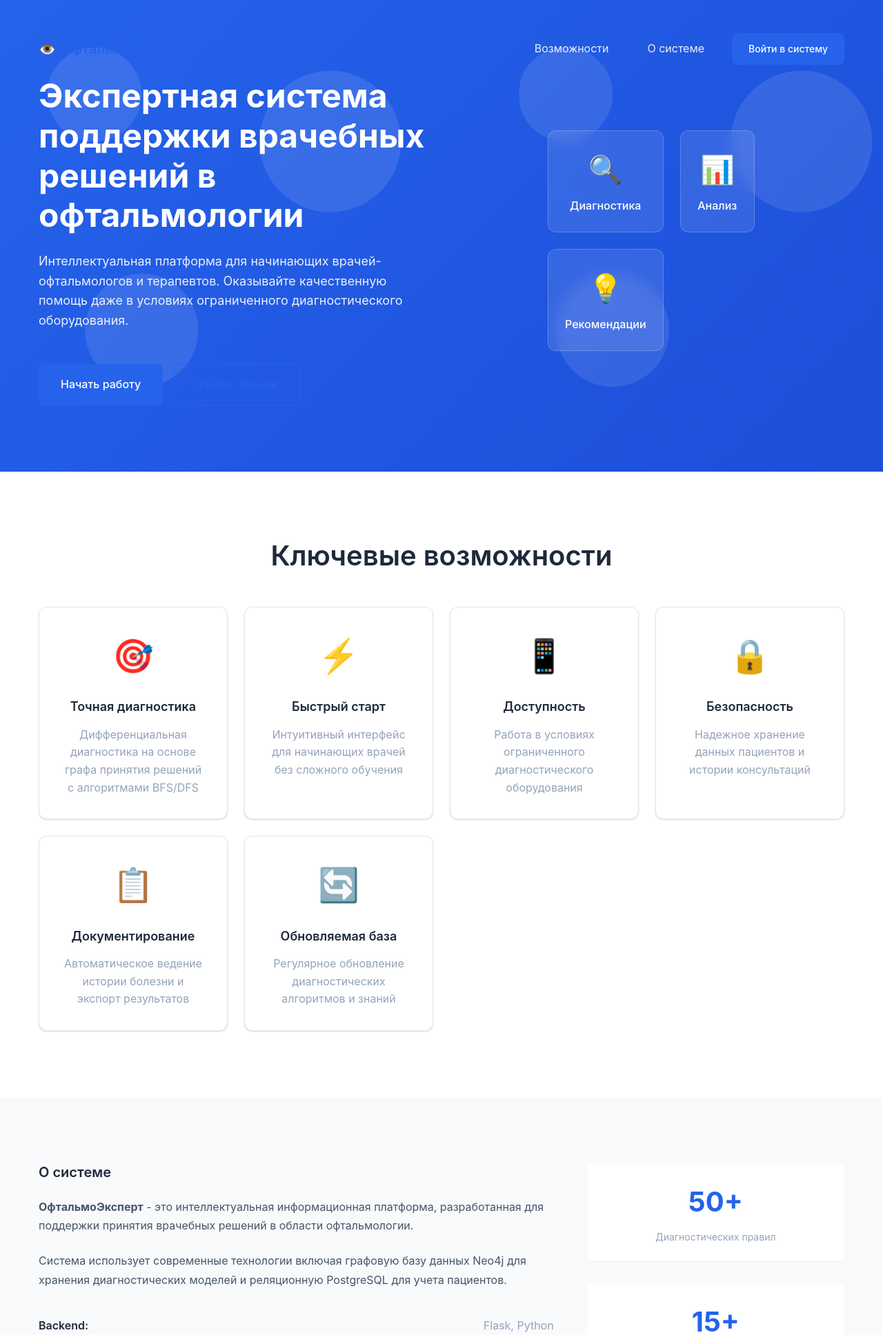
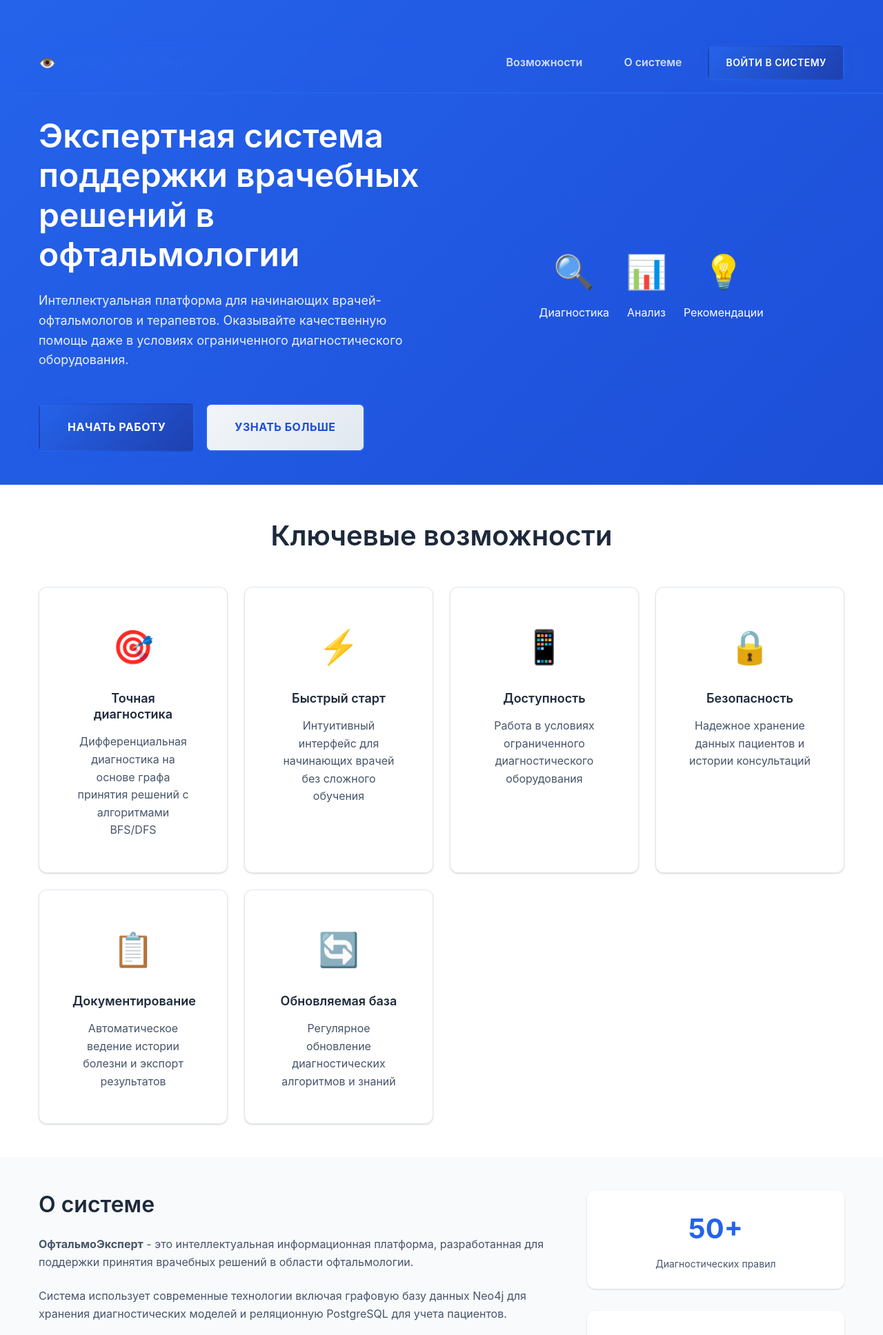
Before and after one commit to 517ANT39/expert-system-for-diagnosing-ophthalmological-diseases, a Flask app: template solution/app/views/templates/index.html in a window 1280 px wide. Shown: the top 1936 px of the page at 69% size. Run offline with Flask 3, Linux system fonts and the light colour scheme; the template is opened without the code that fills it, so the values that code supplies are empty.

Commit message:
style: update main.css and index.html (WIP)

```diff
--- a/solution/app/views/static/css/main.css
+++ b/solution/app/views/static/css/main.css
@@ -72,6 +72,7 @@ h3 { font-size: var(--font-size-lg); }
 .text-sm { font-size: var(--font-size-sm); }
 .text-xs { font-size: var(--font-size-xs); }
 .text-muted { color: var(--text-muted); }
+.text-center { text-align: center; }
 
 /* Layout */
 .container {
@@ -80,45 +81,23 @@ h3 { font-size: var(--font-size-lg); }
     padding: 0 var(--spacing-md);
 }
 
-.page-header {
-    display: flex;
-    justify-content: space-between;
-    align-items: center;
-    margin-bottom: var(--spacing-xl);
-    padding-bottom: var(--spacing-md);
-    border-bottom: 1px solid var(--border-color);
-}
-
-/* Cards */
-.card {
-    background: var(--surface-color);
-    border-radius: var(--border-radius-lg);
-    box-shadow: var(--shadow);
-    padding: var(--spacing-lg);
-    margin-bottom: var(--spacing-md);
-    border: 1px solid var(--border-color);
-}
-
-.card-header {
-    padding-bottom: var(--spacing-md);
-    margin-bottom: var(--spacing-md);
-    border-bottom: 1px solid var(--border-color);
-}
-
 /* Buttons */
+/* Buttons - Enhanced visibility */
 .btn {
     display: inline-flex;
     align-items: center;
     justify-content: center;
     padding: 0.75rem 1.5rem;
     font-size: var(--font-size-sm);
-    font-weight: 500;
+    font-weight: 600; /* Более жирный текст */
     text-decoration: none;
     border: none;
     border-radius: var(--border-radius);
     cursor: pointer;
-    transition: all 0.2s ease-in-out;
+    transition: all 0.3s ease-in-out; /* Более плавная анимация */
     gap: var(--spacing-sm);
+    text-transform: uppercase; /* Заглавные буквы для лучшей читаемости */
+    letter-spacing: 0.5px; /* Разрежение букв */
 }
 
 .btn:disabled {
@@ -127,109 +106,81 @@ h3 { font-size: var(--font-size-lg); }
 }
 
 .btn-primary {
-    background-color: var(--primary-color);
+    background: linear-gradient(135deg, var(--primary-color), #1E40AF); /* Градиент */
     color: white;
+    box-shadow: 0 4px 12px rgba(37, 99, 235, 0.3); /* Яркая тень */
+    border: 2px solid transparent; /* Контур */
 }
 
 .btn-primary:hover:not(:disabled) {
-    background-color: var(--primary-dark);
-    transform: translateY(-1px);
-    box-shadow: var(--shadow-md);
+    background: linear-gradient(135deg, #1E40AF, #1D4ED8);
+    transform: translateY(-2px); /* Более заметный подъем */
+    box-shadow: 0 8px 20px rgba(37, 99, 235, 0.4); /* Усиленная тень */
 }
 
 .btn-secondary {
-    background-color: transparent;
-    color: var(--primary-color);
-    border: 1px solid var(--primary-color);
+    background: linear-gradient(135deg, #F1F5F9, #E2E8F0); /* Градиентный фон */
+    color: var(--primary-dark);
+    border: 2px solid var(--primary-color); /* Яркая граница */
+    font-weight: 600;
 }
 
 .btn-secondary:hover:not(:disabled) {
-    background-color: var(--primary-color);
+    background: linear-gradient(135deg, var(--primary-color), var(--primary-dark));
     color: white;
+    transform: translateY(-2px);
+    box-shadow: 0 6px 16px rgba(37, 99, 235, 0.3);
 }
 
 .btn-success {
-    background-color: var(--success-color);
+    background: linear-gradient(135deg, var(--success-color), #047857);
     color: white;
+    box-shadow: 0 4px 12px rgba(5, 150, 105, 0.3);
+    border: 2px solid transparent;
+}
+
+.btn-success:hover:not(:disabled) {
+    background: linear-gradient(135deg, #047857, #065F46);
+    transform: translateY(-2px);
+    box-shadow: 0 8px 20px rgba(5, 150, 105, 0.4);
 }
 
 .btn-danger {
-    background-color: var(--warning-color);
+    background: linear-gradient(135deg, var(--warning-color), #B91C1C);
     color: white;
+    box-shadow: 0 4px 12px rgba(220, 38, 38, 0.3);
+    border: 2px solid transparent;
+}
+
+.btn-danger:hover:not(:disabled) {
+    background: linear-gradient(135deg, #B91C1C, #991B1B);
+    transform: translateY(-2px);
+    box-shadow: 0 8px 20px rgba(220, 38, 38, 0.4);
 }
 
 .btn-lg {
-    padding: 1rem 2rem;
+    padding: 1.25rem 2.5rem; /* Увеличил размер */
     font-size: var(--font-size-base);
+    font-weight: 700; /* Еще более жирный */
 }
 
 .btn-sm {
-    padding: 0.5rem 1rem;
+    padding: 0.75rem 1.25rem;
     font-size: var(--font-size-xs);
-}
-
-/* Forms */
-.form-group {
-    margin-bottom: var(--spacing-lg);
-}
-
-.form-label {
-    display: block;
-    margin-bottom: var(--spacing-sm);
-    font-weight: 500;
-    color: var(--text-primary);
-}
-
-.form-control {
-    width: 100%;
-    padding: 0.75rem;
-    border: 1px solid var(--border-color);
-    border-radius: var(--border-radius);
-    font-size: var(--font-size-base);
-    transition: border-color 0.2s ease-in-out;
-}
-
-.form-control:focus {
-    outline: none;
-    border-color: var(--primary-color);
-    box-shadow: 0 0 0 3px rgba(37, 99, 235, 0.1);
-}
-
-/* Tables */
-.table {
-    width: 100%;
-    border-collapse: collapse;
-    background: var(--surface-color);
-    border-radius: var(--border-radius);
-    overflow: hidden;
-    box-shadow: var(--shadow-sm);
-}
-
-.table th,
-.table td {
-    padding: 0.75rem 1rem;
-    text-align: left;
-    border-bottom: 1px solid var(--border-color);
-}
-
-.table th {
-    background-color: var(--background-color);
     font-weight: 600;
-    color: var(--text-secondary);
-}
-
-.table tbody tr:hover {
-    background-color: var(--background-color);
 }
 
 /* Navigation */
+/* Enhanced Navigation - Keep buttons on the right */
 .navbar {
-    background: var(--surface-color);
-    box-shadow: var(--shadow);
+    background: rgba(255, 255, 255, 0.95); /* Полупрозрачный белый */
+    backdrop-filter: blur(10px); /* Размытие фона */
+    box-shadow: 0 8px 32px rgba(0, 0, 0, 0.1);
     padding: 1rem 0;
     position: sticky;
     top: 0;
-    z-index: 100;
+    z-index: 1000; /* Выше всех элементов */
+    border-bottom: 2px solid var(--primary-color); /* Яркая нижняя граница */
 }
 
 .navbar-content {
@@ -250,22 +201,28 @@ h3 { font-size: var(--font-size-lg); }
 
 .nav-links {
     display: flex;
-    gap: var(--spacing-lg);
+    gap: var(--spacing-md);
     align-items: center;
+    margin-left: auto; /* Это оставляет кнопки справа */
 }
 
 .nav-link {
-    color: var(--text-secondary);
+    color: var(--text-primary);
     text-decoration: none;
-    padding: 0.5rem 1rem;
+    padding: 0.75rem 1.25rem;
     border-radius: var(--border-radius);
-    transition: all 0.2s ease-in-out;
+    transition: all 0.3s ease;
+    font-weight: 600;
+    border: 2px solid transparent;
+    white-space: nowrap; /* Запрещает перенос текста */
 }
 
 .nav-link:hover,
 .nav-link.active {
     color: var(--primary-color);
-    background-color: var(--background-color);
+    background: linear-gradient(135deg, rgba(37, 99, 235, 0.1), rgba(37, 99, 235, 0.05));
+    border: 2px solid var(--primary-color);
+    transform: translateY(-1px);
 }
 
 /* Grid system */
@@ -282,31 +239,270 @@ h3 { font-size: var(--font-size-lg); }
     grid-template-columns: repeat(auto-fit, minmax(250px, 1fr));
 }
 
-/* Utilities */
-.text-center { text-align: center; }
-.text-right { text-align: right; }
-.mb-0 { margin-bottom: 0; }
-.mb-2 { margin-bottom: var(--spacing-md); }
-.mb-4 { margin-bottom: var(--spacing-xl); }
-.mt-2 { margin-top: var(--spacing-md); }
-.mt-4 { margin-top: var(--spacing-xl); }
-.p-4 { padding: var(--spacing-xl); }
+/* Hero Section */
+.hero {
+    background: linear-gradient(135deg, var(--primary-color) 0%, var(--primary-dark) 100%);
+    color: white;
+    padding: var(--spacing-2xl) 0;
+    min-height: 80vh;
+    display: flex;
+    flex-direction: column;
+    justify-content: center;
+}
 
-.d-flex { display: flex; }
-.align-center { align-items: center; }
-.justify-between { justify-content: space-between; }
-.gap-2 { gap: var(--spacing-md); }
+.hero .navbar {
+    background: transparent;
+    box-shadow: none;
+    position: relative;
+}
+
+.hero .nav-link {
+    color: rgba(255, 255, 255, 0.8);
+}
+
+.hero .nav-link:hover {
+    color: white;
+    background-color: rgba(255, 255, 255, 0.1);
+}
+
+.hero-content {
+    display: grid;
+    grid-template-columns: 1fr 1fr;
+    gap: var(--spacing-2xl);
+    align-items: center;
+    margin-top: var(--spacing-xl);
+}
+
+.hero-text h1 {
+    color: white;
+    font-size: 3rem;
+    margin-bottom: var(--spacing-lg);
+    line-height: 1.2;
+}
+
+.hero-description {
+    font-size: var(--font-size-lg);
+    color: rgba(255, 255, 255, 0.9);
+    margin-bottom: var(--spacing-2xl);
+    line-height: 1.6;
+}
+
+.hero-actions {
+    display: flex;
+    gap: var(--spacing-md);
+    flex-wrap: wrap;
+}
+
+.medical-illustration {
+    display: flex;
+    justify-content: center;
+    gap: var(--spacing-lg);
+}
+
+.illustration-item {
+    text-align: center;
+    color: white;
+}
+
+.illustration-item .icon {
+    font-size: 3rem;
+    margin-bottom: var(--spacing-sm);
+    display: block;
+}
+
+/* Features Section */
+.features-section {
+    padding: var(--spacing-2xl) 0;
+    background: var(--surface-color);
+}
+
+.section-title {
+    text-align: center;
+    margin-bottom: var(--spacing-2xl);
+    font-size: 2.5rem;
+    color: var(--text-primary);
+}
+
+.feature-card {
+    background: var(--surface-color);
+    padding: var(--spacing-2xl);
+    border-radius: var(--border-radius-lg);
+    text-align: center;
+    box-shadow: var(--shadow);
+    border: 1px solid var(--border-color);
+    transition: all 0.3s ease;
+}
+
+.feature-card:hover {
+    transform: translateY(-5px);
+    box-shadow: var(--shadow-lg);
+}
+
+.feature-icon {
+    font-size: 3rem;
+    margin-bottom: var(--spacing-lg);
+}
+
+.feature-card h3 {
+    color: var(--text-primary);
+    margin-bottom: var(--spacing-md);
+    font-size: var(--font-size-lg);
+}
+
+.feature-card p {
+    color: var(--text-secondary);
+    line-height: 1.6;
+}
+
+/* About Section */
+.about-section {
+    padding: var(--spacing-2xl) 0;
+    background: var(--background-color);
+}
+
+.about-content {
+    display: grid;
+    grid-template-columns: 2fr 1fr;
+    gap: var(--spacing-2xl);
+    align-items: start;
+}
+
+.about-text h2 {
+    color: var(--text-primary);
+    margin-bottom: var(--spacing-lg);
+    font-size: 2rem;
+}
+
+.about-text p {
+    color: var(--text-secondary);
+    margin-bottom: var(--spacing-lg);
+    line-height: 1.6;
+}
+
+.tech-stack {
+    display: flex;
+    flex-direction: column;
+    gap: var(--spacing-sm);
+}
+
+.tech-item {
+    display: flex;
+    justify-content: space-between;
+    padding: var(--spacing-sm) 0;
+    border-bottom: 1px solid var(--border-color);
+}
+
+.tech-name {
+    font-weight: 500;
+    color: var(--text-primary);
+}
+
+.tech-value {
+    color: var(--text-secondary);
+}
+
+.about-stats {
+    display: flex;
+    flex-direction: column;
+    gap: var(--spacing-xl);
+}
+
+.stat {
+    text-align: center;
+    padding: var(--spacing-lg);
+    background: var(--surface-color);
+    border-radius: var(--border-radius-lg);
+    box-shadow: var(--shadow);
+}
+
+.stat-number {
+    font-size: 2.5rem;
+    font-weight: bold;
+    color: var(--primary-color);
+    margin-bottom: var(--spacing-sm);
+}
+
+.stat-label {
+    color: var(--text-secondary);
+    font-size: var(--font-size-sm);
+}
+
+/* CTA Section */
+.cta-section {
+    padding: var(--spacing-2xl) 0;
+    background: linear-gradient(135deg, var(--primary-color) 0%, var(--primary-dark) 100%);
+    color: white;
+    text-align: center;
+}
+
+.cta-content h2 {
+    color: white;
+    font-size: 2.5rem;
+    margin-bottom: var(--spacing-lg);
+}
+
+.cta-content p {
+    color: rgba(255, 255, 255, 0.9);
+    font-size: var(--font-size-lg);
+    margin-bottom: var(--spacing-2xl);
+    max-width: 600px;
+    margin-left: auto;
+    margin-right: auto;
+}
+
+/* Footer */
+.footer {
+    background: var(--text-primary);
+    color: white;
+    padding: var(--spacing-2xl) 0 var(--spacing-xl);
+}
+
+.footer-content {
+    display: grid;
+    grid-template-columns: 1fr 2fr;
+    gap: var(--spacing-2xl);
+    margin-bottom: var(--spacing-2xl);
+}
+
+.footer-logo .logo {
+    color: white;
+    margin-bottom: var(--spacing-md);
+}
+
+.footer-links {
+    display: grid;
+    grid-template-columns: repeat(2, 1fr);
+    gap: var(--spacing-2xl);
+}
+
+.footer-column h4 {
+    color: white;
+    margin-bottom: var(--spacing-lg);
+}
+
+.footer-column a {
+    display: block;
+    color: rgba(255, 255, 255, 0.7);
+    text-decoration: none;
+    margin-bottom: var(--spacing-sm);
+    transition: color 0.2s ease;
+}
+
+.footer-column a:hover {
+    color: white;
+}
+
+.footer-bottom {
+    border-top: 1px solid rgba(255, 255, 255, 0.1);
+    padding-top: var(--spacing-lg);
+    text-align: center;
+    color: rgba(255, 255, 255, 0.7);
+}
 
 /* Responsive */
 @media (max-width: 768px) {
     .container {
         padding: 0 var(--spacing-sm);
-    }
-
-    .page-header {
-        flex-direction: column;
-        align-items: flex-start;
-        gap: var(--spacing-md);
     }
 
     .navbar-content {
@@ -319,8 +515,38 @@ h3 { font-size: var(--font-size-lg); }
         justify-content: center;
     }
 
+    .hero-content {
+        grid-template-columns: 1fr;
+        text-align: center;
+    }
+
+    .hero-text h1 {
+        font-size: 2rem;
+    }
+
+    .hero-actions {
+        justify-content: center;
+    }
+
+    .medical-illustration {
+        flex-direction: column;
+        gap: var(--spacing-md);
+    }
+
     .grid-2,
     .grid-3 {
         grid-template-columns: 1fr;
     }
+
+    .about-content {
+        grid-template-columns: 1fr;
+    }
+
+    .footer-content {
+        grid-template-columns: 1fr;
+    }
+
+    .footer-links {
+        grid-template-columns: 1fr;
+    }
 }
--- a/solution/app/views/templates/index.html
+++ b/solution/app/views/templates/index.html
@@ -4,8 +4,7 @@
     <meta charset="UTF-8">
     <meta name="viewport" content="width=device-width, initial-scale=1.0">
     <title>ОфтальмоЭксперт - Экспертная система диагностики</title>
-    <link rel="stylesheet" href="css/main.css">
-    <link rel="stylesheet" href="css/index.css">
+    <link rel="stylesheet" href="{{ url_for('static', filename='css/main.css') }}">
 </head>
 <body>
     <!-- Hero Section -->
@@ -20,7 +19,7 @@
                     <div class="nav-links">
                         <a href="#features" class="nav-link">Возможности</a>
                         <a href="#about" class="nav-link">О системе</a>
-                        <a href="login.html" class="btn btn-primary">Войти в систему</a>
+                        <a href="{{ url_for('login') }}" class="btn btn-primary">Войти в систему</a>
                     </div>
                 </div>
             </div>
@@ -35,7 +34,7 @@
                         Оказывайте качественную помощь даже в условиях ограниченного диагностического оборудования.
                     </p>
                     <div class="hero-actions">
-                        <a href="login.html" class="btn btn-primary btn-lg">Начать работу</a>
+                        <a href="{{ url_for('login') }}" class="btn btn-primary btn-lg">Начать работу</a>
                         <a href="#features" class="btn btn-secondary btn-lg">Узнать больше</a>
                     </div>
                 </div>
@@ -151,7 +150,7 @@
             <div class="cta-content">
                 <h2>Готовы начать работу?</h2>
                 <p>Присоединяйтесь к сообществу врачей, использующих современные технологии для улучшения качества медицинской помощи</p>
-                <a href="login.html" class="btn btn-primary btn-lg">Войти в систему</a>
+                <a href="{{ url_for('login') }}" class="btn btn-primary btn-lg">Войти в систему</a>
             </div>
         </div>
     </section>
@@ -170,7 +169,7 @@
                 <div class="footer-links">
                     <div class="footer-column">
                         <h4>Система</h4>
-                        <a href="login.html">Вход</a>
+                        <a href="{{ url_for('login') }}">Вход</a>
                         <a href="#features">Возможности</a>
                         <a href="#about">Технологии</a>
                     </div>
@@ -183,7 +182,7 @@
                 </div>
             </div>
             <div class="footer-bottom">
-                <p>&copy; 2024 ОфтальмоЭксперт. Все права защищены.</p>
+                <p>&copy; 2025 ОфтальмоЭксперт. Все права защищены.</p>
             </div>
         </div>
     </footer>
```
